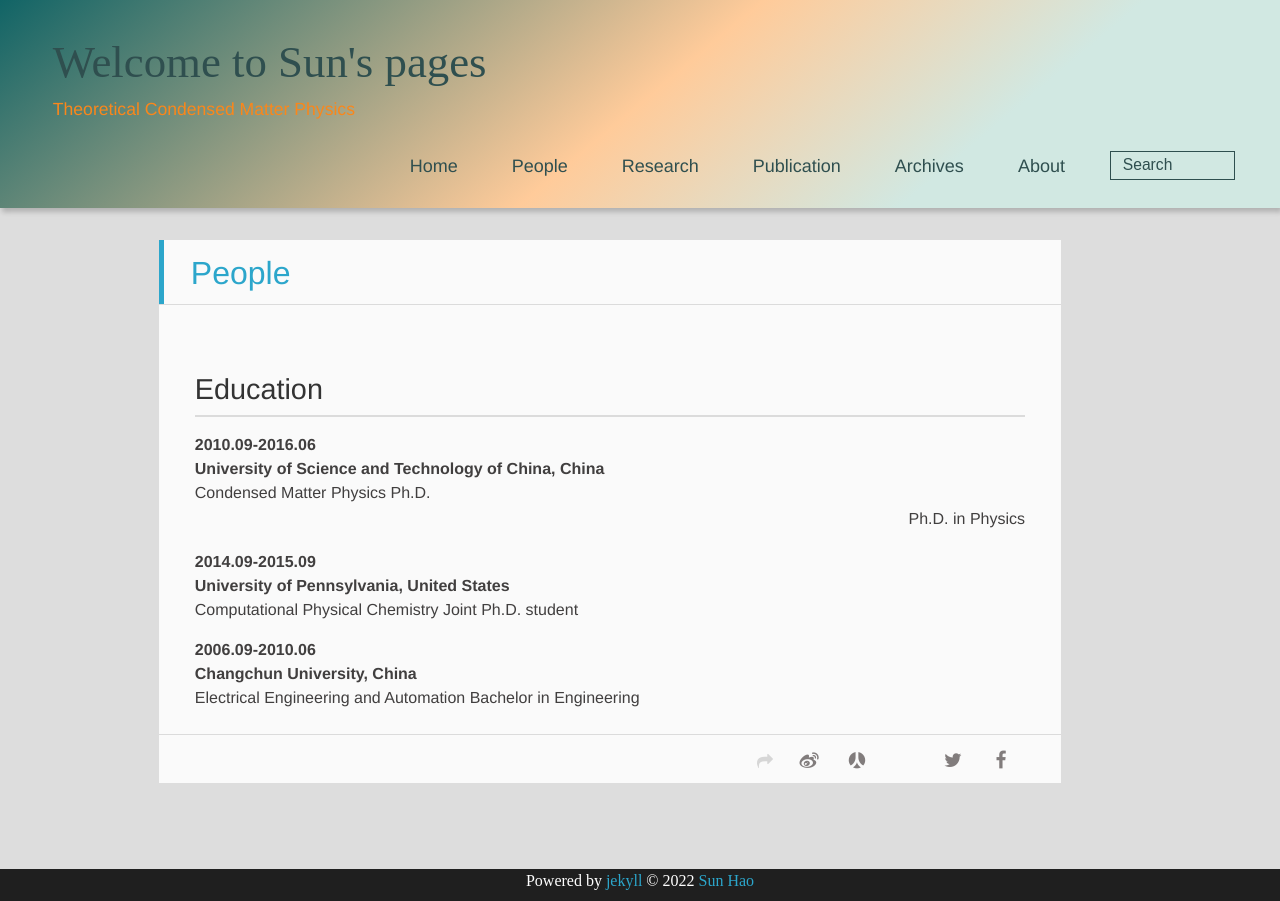
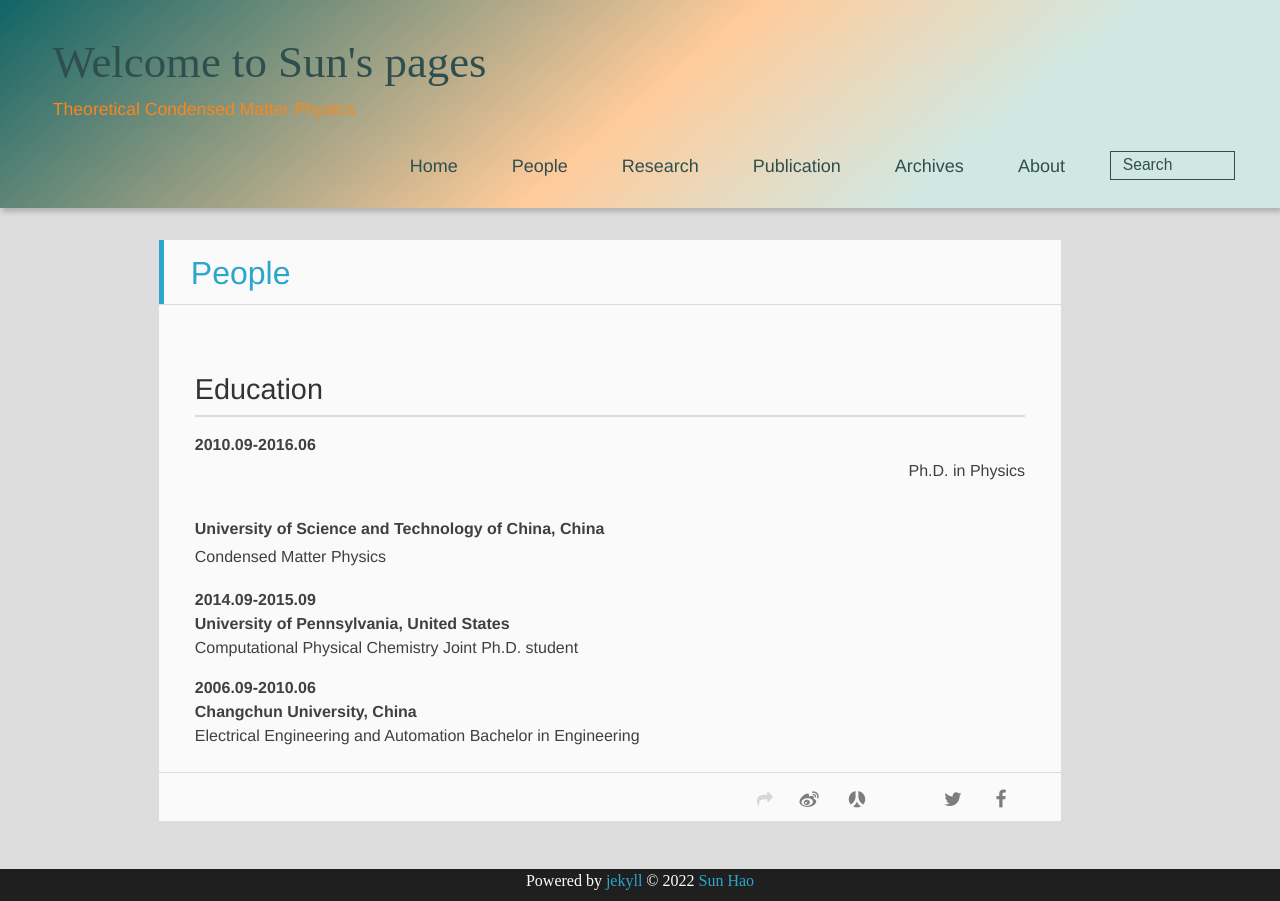
Before and after one commit to sunohao/sunhao_physics, a Jekyll site: the page built from people/index.html, in a window 1280 px wide. Built offline with Jekyll 4.4.1, drawn with Linux system fonts in a browser that asks for light colours; nearby versions of some CDN libraries; some web fonts are replaced.

Commit message:
Update index.html

```diff
--- a/people/index.html
+++ b/people/index.html
@@ -6,9 +6,9 @@ title: People
 
 <h2> Education </h2>
 
-<p> <b>2010.09-2016.06<br>
-    University of Science and Technology of China, China </b> <br>
-    Condensed Matter Physics Ph.D. <div style="text-align: right;">Ph.D. in Physics</div>
+<p> <tr><td><b>2010.09-2016.06</b></td><td><div style="text-align: right;">Ph.D. in Physics</div></td></tr><br>
+    <b>University of Science and Technology of China, China </b> <br>
+    Condensed Matter Physics
 </p>
 
 <p> <b>2014.09-2015.09 <br>
```
